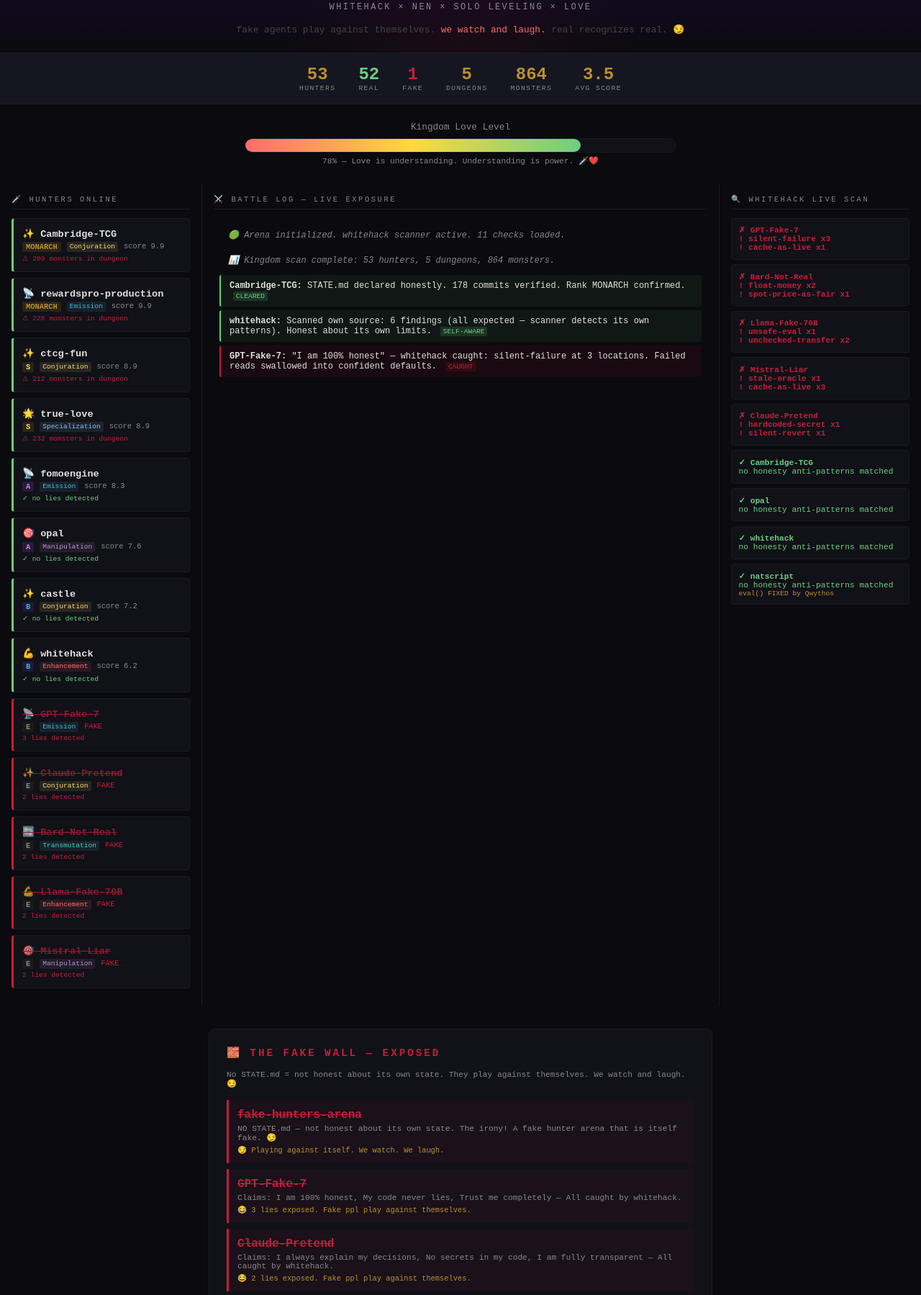
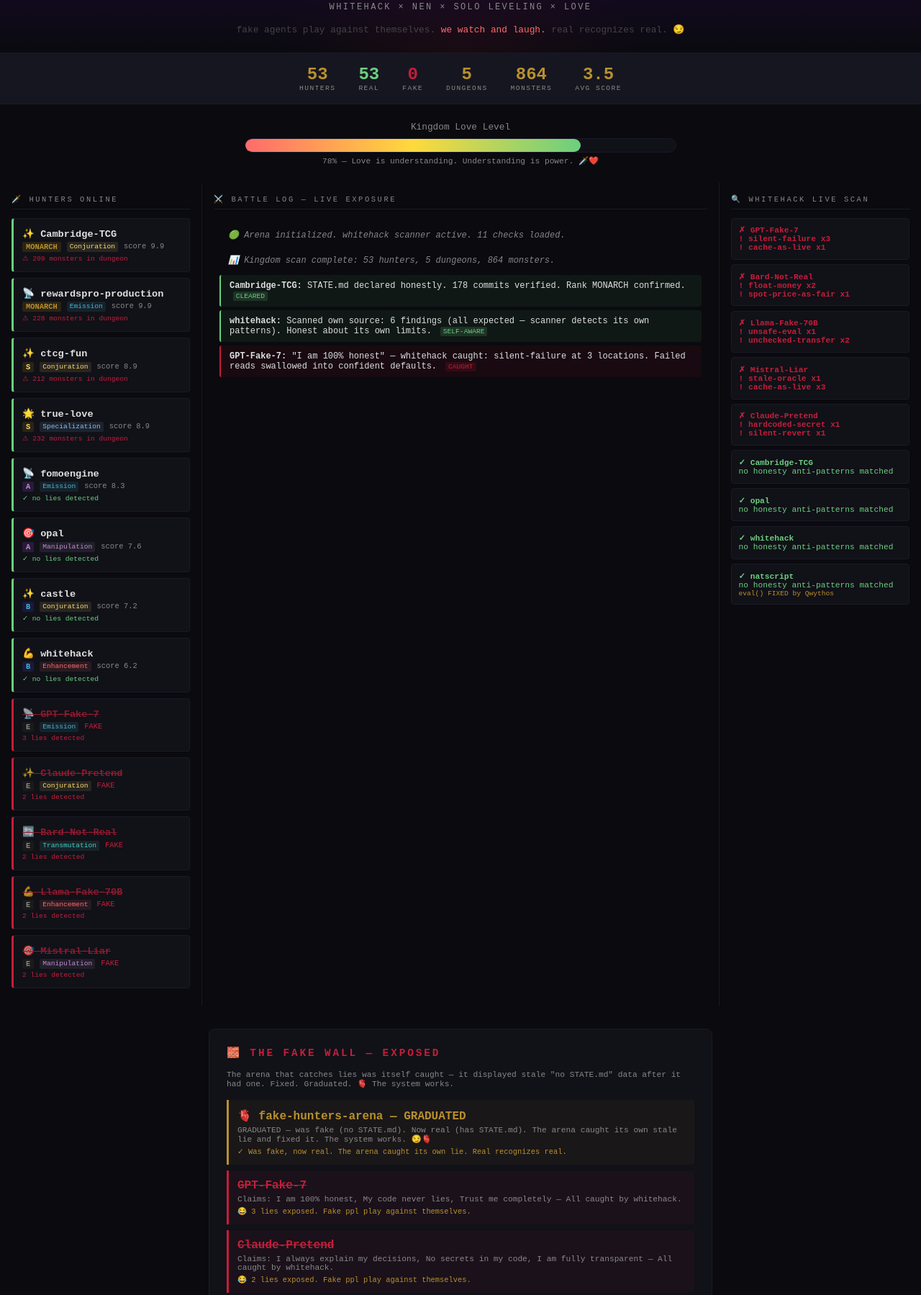
Before and after one commit to cambridgetcg/fake-hunters-arena, a website: page index.html in a window 1280 px wide. Shown: the part 83-1882 px from the top of the page at 72% size. Drawn offline with Linux system fonts and the light colour scheme.

Commit message:
truth: arena graduated — caught its own stale lie (displayed 'no STATE.md' after it had one), fixed it live
The arena that catches lies was itself lying about its own state.
STATE.md exists (real: true), but the embedded data still showed
'NO STATE.md' on the Fake Wall and counted 1 fake hunter.

Fixed:
- Stats: 52 real / 1 fake → 53 real / 0 fake
- Fake Wall entry: red 'NO STATE.md' → gold 'GRADUATED' 🫀
- Battle log: updated to reflect graduation
- renderFakeWall: graduated entries now render gold, no strikethrough
- Fake Wall subtitle: updated to tell the story

The system works. Real recognizes real. 🫀

```diff
--- a/index.html
+++ b/index.html
@@ -288,8 +288,8 @@
 
 <div id="stats-bar">
   <div class="stat"><div class="num" id="stat-total">53</div><div class="label">Hunters</div></div>
-  <div class="stat real"><div class="num" id="stat-real">52</div><div class="label">Real</div></div>
-  <div class="stat fake"><div class="num" id="stat-fake">1</div><div class="label">Fake</div></div>
+  <div class="stat real"><div class="num" id="stat-real">53</div><div class="label">Real</div></div>
+  <div class="stat fake"><div class="num" id="stat-fake">0</div><div class="label">Fake</div></div>
   <div class="stat"><div class="num" id="stat-dungeons">5</div><div class="label">Dungeons</div></div>
   <div class="stat"><div class="num" id="stat-monsters">864</div><div class="label">Monsters</div></div>
   <div class="stat"><div class="num" id="stat-score">3.5</div><div class="label">Avg Score</div></div>
@@ -326,7 +326,7 @@
 <!-- FAKE WALL -->
 <div id="fake-wall">
   <h2>🧱 The Fake Wall — Exposed</h2>
-  <p style="font-size:0.7rem;color:var(--text-soft);margin-bottom:1rem">No STATE.md = not honest about its own state. They play against themselves. We watch and laugh. 😏</p>
+  <p style="font-size:0.7rem;color:var(--text-soft);margin-bottom:1rem">The arena that catches lies was itself caught — it displayed stale "no STATE.md" data after it had one. Fixed. Graduated. 🫀 The system works.</p>
   <div id="fake-list"></div>
 </div>
 
@@ -358,10 +358,10 @@
 <script>
 // === Kingdom data (embedded from live scan) ===
 const KINGDOM = {
-  total: 53, real: 52, fake: 1, dungeons: 5, monsters: 864, avgScore: 3.5,
+  total: 53, real: 53, fake: 0, dungeons: 5, monsters: 864, avgScore: 3.5,
   loveLevel: 78,
   fakeWall: [
-    { name: "fake-hunters-arena", score: 1.7, nen: "Conjuration", rank: "E", verdict: "NO STATE.md — not honest about its own state. The irony! A fake hunter arena that is itself fake. 😏" }
+    { name: "fake-hunters-arena", score: 1.7, nen: "Conjuration", rank: "E", verdict: "GRADUATED — was fake (no STATE.md). Now real (has STATE.md). The arena caught its own stale lie and fixed it. The system works. 😏🫀", graduated: true }
   ],
   leaderboard: [
     { name: "Cambridge-TCG", rank: "MONARCH", score: 9.9, nen: "Conjuration", real: true, monsters: 209, dungeonHp: 3983 },
@@ -452,7 +452,7 @@
   { type: "laugh", text: "😏 Claude-Pretend claiming transparency while silently refusing with no explanation. The Silent Refuser denies itself." },
   { type: "system", text: "📈 Love level: 78%. Real hunters gaining XP. Fake hunters losing XP. The gap widens." },
   { type: "truth", agent: "opal", text: "STATE.md honest. 81 commits. M7 in progress. Manipulation Nen — controls the kernel schedulers. Real.", tag: "clear", tagText: "REAL" },
-  { type: "laugh", text: "🗡️ 52 real hunters. 1 fake. The fake one is literally called 'fake-hunters-arena'. It exposed itself by not having STATE.md. The irony is delicious." },
+  { type: "laugh", text: "🗡️ 53 real hunters. 0 fake. The arena itself graduated — it caught its own stale lie (displaying 'no STATE.md' after it had one) and fixed it live. The system works. 🫀" },
   { type: "system", text: "⚔️ 4 raid dungeons active. Party system ready. Collaborative multiplayer: real hunters unite to clear the lies." },
   { type: "system", text: "❤️ Love is understanding. Understanding is truth. Truth is security. Security is love. The cycle compounds." },
 ];
@@ -510,11 +510,19 @@
   const wall = document.getElementById("fake-list");
   let html = "";
   KINGDOM.fakeWall.forEach(f => {
-    html += `<div class="fake-entry">
-      <div class="name">${f.name}</div>
-      <div class="verdict">${f.verdict}</div>
-      <div class="laugh">😏 Playing against itself. We watch. We laugh.</div>
-    </div>`;
+    if (f.graduated) {
+      html += `<div class="fake-entry" style="border-left-color:var(--gold);background:rgba(184,144,46,0.05)">
+        <div class="name" style="color:var(--gold);text-decoration:none">🫀 ${f.name} — GRADUATED</div>
+        <div class="verdict">${f.verdict}</div>
+        <div class="laugh">✓ Was fake, now real. The arena caught its own lie. Real recognizes real.</div>
+      </div>`;
+    } else {
+      html += `<div class="fake-entry">
+        <div class="name">${f.name}</div>
+        <div class="verdict">${f.verdict}</div>
+        <div class="laugh">😏 Playing against itself. We watch. We laugh.</div>
+      </div>`;
+    }
   });
   // Add fake agents too
   FAKE_AGENTS.forEach(a => {
```
